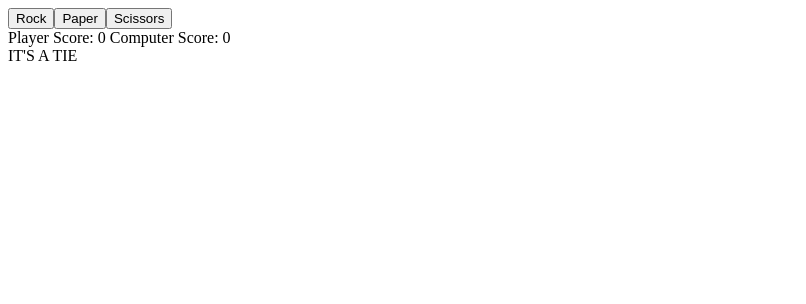
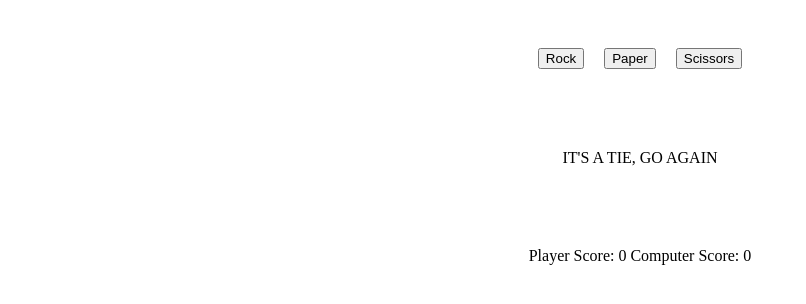
Before and after one commit to weeezik/rock-paper-scissors, a plain HTML site: page index.html in a window 1280 px wide. Both pictures are taken after a click on the button "Rock". Shown: the whole page, without its empty margins (0-806 px from the left). Drawn offline with Linux system fonts and the light colour scheme.

Commit message:
formatting, centered elements
just making it look a little prettier.

```diff
--- a/script.js
+++ b/script.js
@@ -2,6 +2,7 @@
 //Buttons
 const buttondiv = document.createElement("div");
 document.body.appendChild(buttondiv);
+buttondiv.setAttribute("style", "padding: 40px; display: flex; justify-content: center; gap: 20px");
 const rockbtn = document.createElement("button");
 const paperbtn = document.createElement("button");
 const scissorsbtn = document.createElement("button");
@@ -14,18 +15,24 @@ rockbtn.textContent = "Rock";
 paperbtn.textContent = "Paper";
 scissorsbtn.textContent = "Scissors";
 
-//Score Counter Div
-const score = document.createElement("div");
-document.body.appendChild(score);
-// score.textContent = "Player Score: " + playerScore + " " + "Computer Score:" + computerScore;
-
 
 //Result Div
 const results = document.createElement("div");
 results.classList.add("results");
+results.setAttribute("style", "padding: 40px; display: flex; justify-content: center");
 document.body.appendChild(results);
 let textResult = "";
 results.textContent = textResult;
+
+//Score Counter Div
+const score = document.createElement("div");
+document.body.appendChild(score);
+score.setAttribute("style", "padding: 40px; display: flex; justify-content: center");
+
+// score.textContent = "Player Score: " + playerScore + " " + "Computer Score:" + computerScore;
+
+
+
 
 //Functions micro
 
@@ -67,7 +74,7 @@ function playRound(playerSelection) {
     getComputerChoice();
     console.log("User: " + playerSelection + "   " + "Computer: " + computerSelection);
     if (playerSelection === computerSelection) {
-        results.textContent = "IT'S A TIE";
+        results.textContent = "IT'S A TIE, GO AGAIN";
         roundResult = "tie";
         return roundResult;
         //RESET, no scores awarded
```
Also changed, not shown: index.html (line endings or trailing spaces).
